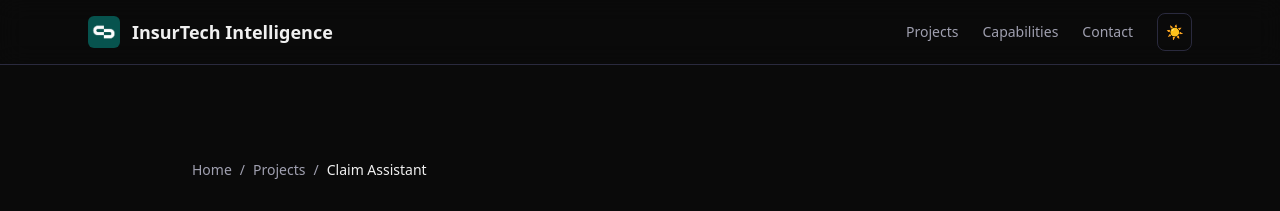
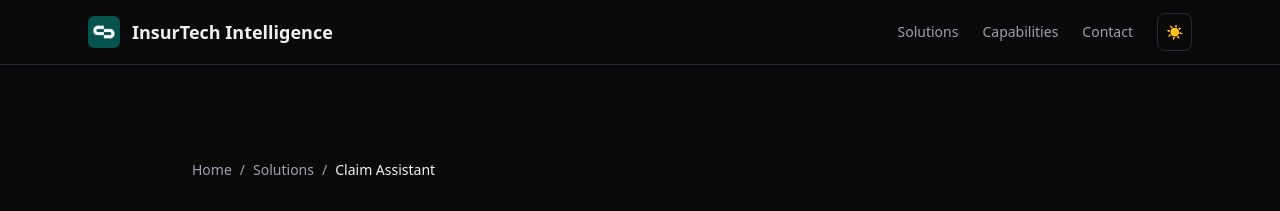
Before and after one commit to Symfa-Inc/insurtech-intelligence, a Next.js app: page /projects/claim-assistant in a window 1280 px wide. Shown: the top 211 px of the page. Built offline with nearby package versions, Linux system fonts and the light colour scheme.

Commit message:
refactor: update terminology from "projects" to "solutions" throughout the application for consistency and clarity

```diff
--- a/src/components/home/Hero.tsx
+++ b/src/components/home/Hero.tsx
@@ -19,7 +19,7 @@ export function Hero() {
           below.
         </p>
         <div className="animate-fade-in-up animation-delay-300 flex flex-col items-center justify-center gap-4 sm:flex-row">
-          <Button href="#projects">Explore Projects</Button>
+          <Button href="#solutions">Explore Solutions</Button>
           <Button href="#contact" variant="secondary">
             Get in Touch
           </Button>
--- a/src/components/home/ProjectGrid.tsx
+++ b/src/components/home/ProjectGrid.tsx
@@ -5,13 +5,13 @@ export function ProjectGrid() {
   const projects = getAllProjects();
 
   return (
-    <section id="projects" className="px-6 py-24">
+    <section id="solutions" className="px-6 py-24">
       <div className="mx-auto max-w-6xl">
         <div className="mb-16 text-center">
           <h2 className="mb-4 text-3xl font-bold md:text-4xl">Our Solutions</h2>
           <p className="mx-auto max-w-2xl text-text-secondary">
             Production-ready proof-of-concepts demonstrating our insurance AI capabilities. Each
-            project includes a live demo you can try.
+            solution includes a live demo you can try.
           </p>
         </div>
         <div className="grid gap-8 md:grid-cols-2">
--- a/src/components/project/DemoCTA.tsx
+++ b/src/components/project/DemoCTA.tsx
@@ -13,8 +13,8 @@ export function DemoCTA({ project }: { project: Project }) {
           <Button href={project.demoUrl} target="_blank" rel="noopener noreferrer">
             Open Live Demo
           </Button>
-          <Button href="/#projects" variant="secondary">
-            View All Projects
+          <Button href="/#solutions" variant="secondary">
+            View All Solutions
           </Button>
         </div>
       </div>
--- a/src/components/project/ProjectHeader.tsx
+++ b/src/components/project/ProjectHeader.tsx
@@ -22,8 +22,8 @@ export function ProjectHeader({ project }: { project: Project }) {
             Home
           </Link>
           <span>/</span>
-          <Link href="/#projects" className="transition-colors hover:text-foreground">
-            Projects
+          <Link href="/#solutions" className="transition-colors hover:text-foreground">
+            Solutions
           </Link>
           <span>/</span>
           <span className="text-foreground">{project.name}</span>
--- a/src/lib/constants.ts
+++ b/src/lib/constants.ts
@@ -6,8 +6,8 @@ export const SITE_URL = 'https://insurtech-intelligence.symfa.ai';
 
 export const NAV_LINKS = [
   {
-    href: '/#projects',
-    label: 'Projects',
+    href: '/#solutions',
+    label: 'Solutions',
     icon: 'M3.75 6A2.25 2.25 0 0 1 6 3.75h2.25A2.25 2.25 0 0 1 10.5 6v2.25a2.25 2.25 0 0 1-2.25 2.25H6a2.25 2.25 0 0 1-2.25-2.25V6ZM3.75 15.75A2.25 2.25 0 0 1 6 13.5h2.25a2.25 2.25 0 0 1 2.25 2.25V18a2.25 2.25 0 0 1-2.25 2.25H6A2.25 2.25 0 0 1 3.75 18v-2.25ZM13.5 6a2.25 2.25 0 0 1 2.25-2.25H18A2.25 2.25 0 0 1 20.25 6v2.25A2.25 2.25 0 0 1 18 10.5h-2.25a2.25 2.25 0 0 1-2.25-2.25V6ZM13.5 15.75a2.25 2.25 0 0 1 2.25-2.25H18a2.25 2.25 0 0 1 2.25 2.25V18A2.25 2.25 0 0 1 18 20.25h-2.25A2.25 2.25 0 0 1 13.5 18v-2.25Z',
   },
   {
```
Also changed, not shown: 1 other file (tests, documents, lock files or other folders).
